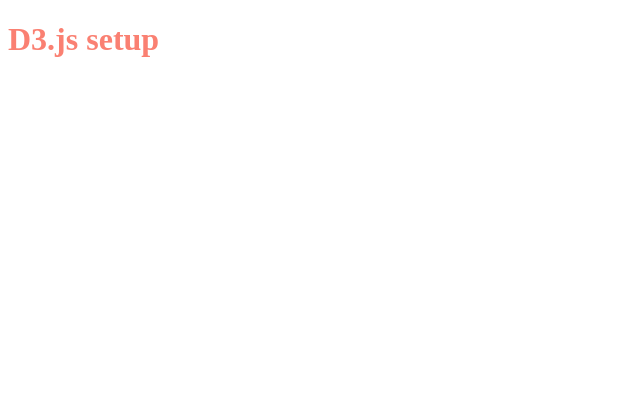
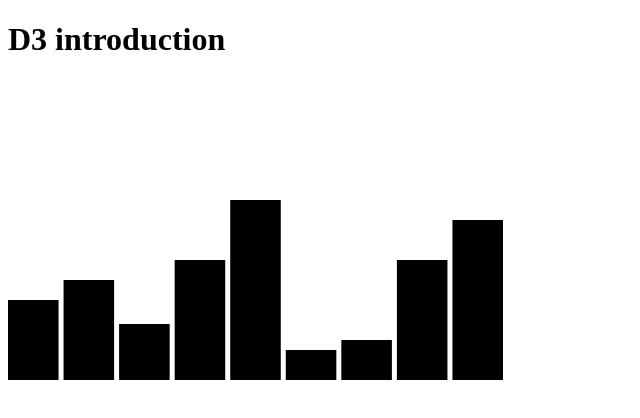
Before and after one commit to HEYROCKME/d3-intro, a website: page index.html in a window 1280 px wide. Shown: the whole page, without its empty margins (0-640 px from the left). Drawn offline with nearby package versions, Linux system fonts and the light colour scheme.

Commit message:
lesson 3

```diff
--- a/index.html
+++ b/index.html
@@ -8,6 +8,7 @@
   </head>
   <body>
     <h1>D3 introduction</h1>
+    <svg class="bar-chart"></svg>
 
     <script src="https://d3js.org/d3.v7.min.js"></script>
     <script src="script.js"></script>
--- a/script.js
+++ b/script.js
@@ -1,4 +1,49 @@
-d3.select("h1")
-  .style("color", "salmon")
-  .attr("class", "heading")
-  .text("D3.js setup");
+// d3.select("h1")
+//   .style("color", "salmon")
+//   .attr("class", "heading")
+//   .text("D3.js setup");
+
+// d3.select("body").append("p").text("Paragraph");
+// d3.select("body").append("p").text("Paragraph1");
+// d3.select("body").append("p").text("Paragraph2");
+// d3.select("body").append("p").text("Paragraph3");
+
+// d3.selectAll("p").style("color", "goldenrod");
+
+/// /// L2
+
+// let dataset = "hey ho let's go!".split(" ");
+
+// d3.select("body")
+//   .selectAll("p")
+//   .data(dataset)
+//   .enter()
+//   .append("p")
+//   // .text("hey ho");
+//   .text(function (d) {
+//     return d;
+//   });
+
+// console.log(svg);
+
+// // L3
+let dataset = [80, 100, 56, 120, 180, 30, 40, 120, 160];
+
+let svgWidth = 500,
+  svgHeight = 300,
+  barPadding = 5,
+  barWidth = svgWidth / dataset.length;
+svg = d3.select("svg").attr("width", svgWidth).attr("height", svgHeight);
+
+let barChart = svg
+  .selectAll("rect")
+  .data(dataset)
+  .enter()
+  .append("rect")
+  .attr("y", (d) => svgHeight - d)
+  .attr("height", (d) => d)
+  .attr("width", barWidth - barPadding)
+  .attr("transform", function (d, i) {
+    var translate = [barWidth * i, 0];
+    return "translate(" + translate + ")";
+  });
```
